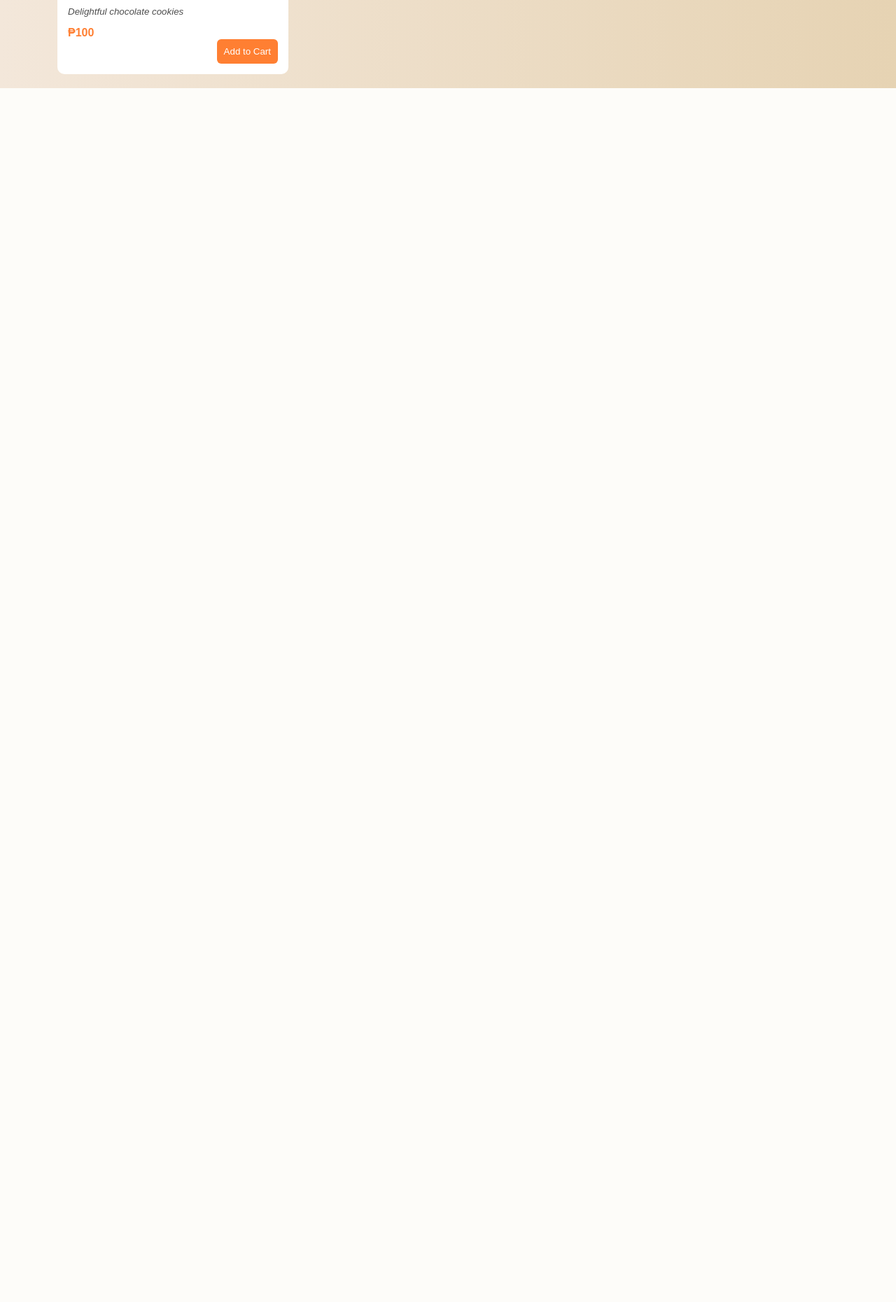
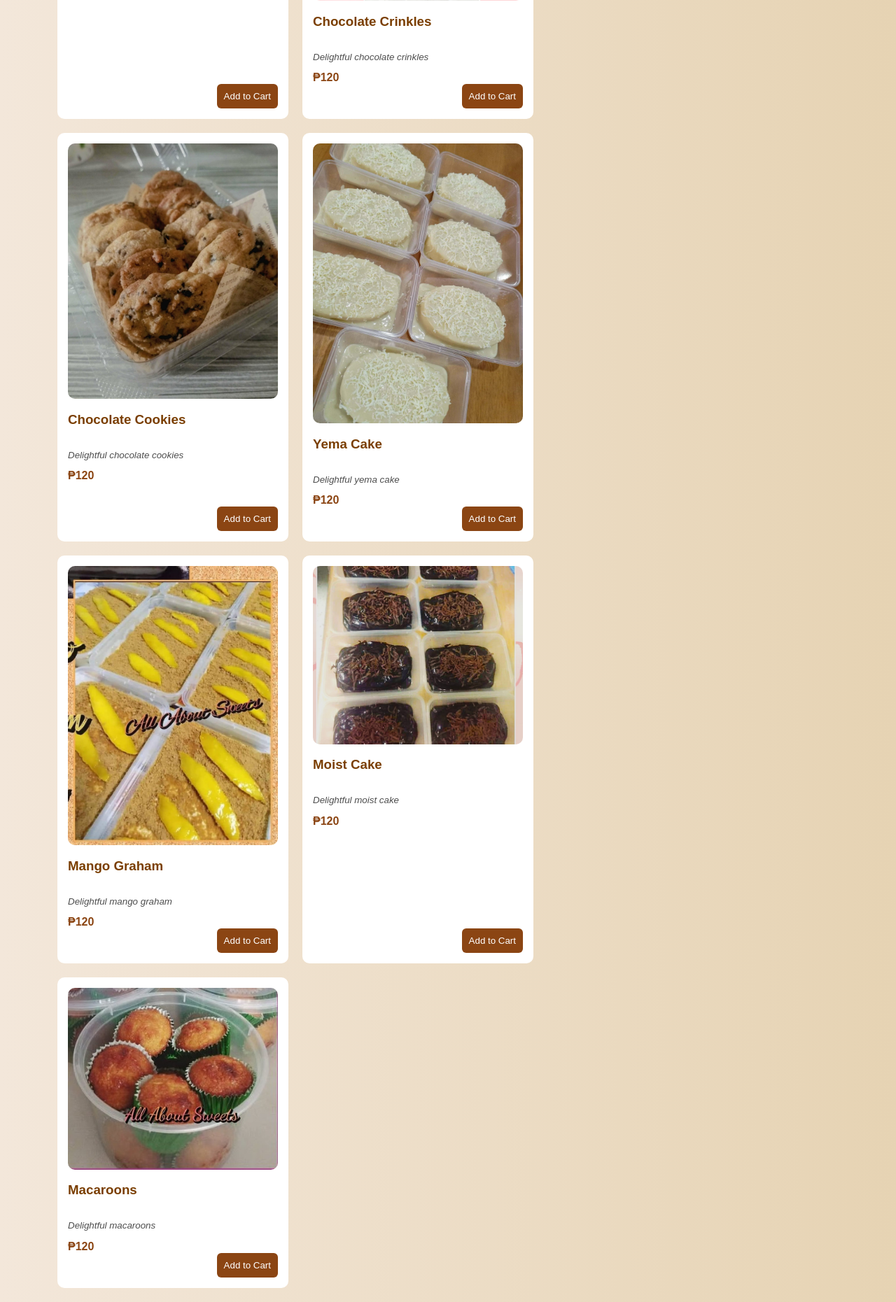
Before and after one commit to kiaaxia/All-About-Sweets-w-backend, a PHP site: page /ordernow.php in a window 1280 px wide. Shown: the part 1386-3247 px from the top of the page at 70% size. Before the commit the page ends 1512 px from the top, so only its background shows below. Run offline with PHP 8.4, Linux system fonts and the light colour scheme.

Commit message:
Updated ordering system, product search, added images

```diff
--- a/ordernow.css
+++ b/ordernow.css
@@ -48,12 +48,12 @@ h1 {
 }
 
 .price {
-  color: #ff7f32;
+  color: #8b4513;
   font-weight: bold;
 }
 
 .product-card button {
-  background: #ff7f32;
+  background: #8b4513;
   color: white;
   border: none;
   padding: 10px;
@@ -111,7 +111,7 @@ h1 {
 }
 
 .cart-controls button {
-  background: #ffb732;
+  background: #8b4513;
   color: white;
   border: none;
   padding: 3px 8px;
@@ -122,7 +122,7 @@ h1 {
 
 .checkout-btn {
   width: 100%;
-  background: #ff7f32;
+  background: #8b4513;
   color: white;
   padding: 12px;
   border: none;
@@ -186,3 +186,26 @@ h1 {
     font-size: 14px;
   }
 }
+
+/* search-bar */
+.search-box {
+  margin: 15px 0 25px;
+  width: 100%;
+}
+
+.search-box input {
+  width: 100%;
+  max-width: 450px;
+  padding: 12px 16px;
+  border: 2px solid #e0c3a3;
+  border-radius: 25px;
+  outline: none;
+  font-size: 15px;
+  background: #fffaf5;
+  color: #7a3e00;
+}
+
+.search-box input:focus {
+  border-color: #ff7f32;
+  box-shadow: 0 4px 12px rgba(255, 127, 50, 0.2);
+}
--- a/ordernow.php
+++ b/ordernow.php
@@ -21,28 +21,29 @@ session_start();
       <div class="products">
         <h2>Our Products</h2>
 
+        <div class="search-box">
+  <input type="text" id="searchInput" placeholder="Search pastry..." onkeyup="searchProducts()">
+</div>
+
         <div class="product-list">
-          <div class="product-card">
-            <img src="assets/placeholder.jpg" />
-            <h3>Customized Cake</h3>
-            <p>Personalized cake</p>
-            <div class="price">
+        <div class="product-card">
+            <img src="assets/cake_2.jpg" />
+              <h3>Customized Cake</h3>
               <p>
-                Price may vary depending on design, size, and customization.
+              Personalized cake for birthdays, celebrations, and special occasions.
               </p>
-              Stars at ₱1200
-            </div>
-            <button
-              onclick="
-                addToCart('Customized Cake', 1200, 'customized-cake.jpg')
-              "
-            >
-              Add to Cart
-            </button>
-          </div>
+
+                <div class="price">
+                  Price depends on size, design, and customization.
+              </div>
+
+                  <a href="https://web.facebook.com/Jsweetsandpastries" target="_blank">
+                <button type="button">Inquire on our Facebook Page</button>
+                  </a>
+              </div>
 
           <div class="product-card">
-            <img src="assets/placeholder.jpg" />
+            <img src="assets/banana-cake.jpg" />
             <h3>Banana Cake</h3>
             <p>Moist banana cake</p>
             <div class="price">₱120</div>
@@ -52,23 +53,23 @@ session_start();
           </div>
 
           <div class="product-card">
-            <img src="assets/placeholder.jpg" />
+            <img src="assets/leche_flan.jpg" />
             <h3>Leche Flan</h3>
             <p>Classic Filipino leche flan</p>
-            <div class="price">₱100</div>
-            <button onclick="addToCart('Leche Flan', 100, 'leche-flan.jpg')">
+            <div class="price">₱120</div>
+            <button onclick="addToCart('Leche Flan', 120, 'leche_flan.jpg')">
               Add to Cart
             </button>
           </div>
 
           <div class="product-card">
-            <img src="assets/placeholder.jpg" />
+            <img src="assets/choco_crinkles.jpg" />
             <h3>Chocolate Crinkles</h3>
             <p>Delightful chocolate crinkles</p>
             <div class="price">₱120</div>
             <button
               onclick="
-                addToCart('Chocolate Crinkles', 120, 'chocolate-crinkles.jpg')
+                addToCart('Chocolate Crinkles', 120, 'choco_crinkles.jpg')
               "
             >
               Add to Cart
@@ -76,13 +77,56 @@ session_start();
           </div>
 
           <div class="product-card">
-            <img src="assets/placeholder.jpg" />
+            <img src="assets/cookies.jpg" />
             <h3>Chocolate Cookies</h3>
             <p>Delightful chocolate cookies</p>
-            <div class="price">₱100</div>
+            <div class="price">₱120</div>
             <button
-              onclick="addToCart('Chocolate Cookies', 100, 'cookies.jpg')"
+              onclick="addToCart('Chocolate Cookies', 120, 'cookies.jpg')"
             >
+              Add to Cart
+            </button>
+          </div>
+
+                    <div class="product-card">
+            <img src="assets/yema-cake.jpg" />
+            <h3>Yema Cake</h3>
+            <p>Delightful yema cake</p>
+            <div class="price">₱120</div>
+            <button
+              onclick="addToCart('Yema Cake', 120, 'yema-cake.jpg')">
+              Add to Cart
+            </button>
+          </div>
+
+            <div class="product-card">
+            <img src="assets/mango_graham.jpg" />
+            <h3>Mango Graham</h3>
+            <p>Delightful mango graham</p>
+            <div class="price">₱120</div>
+            <button
+              onclick="addToCart('Mango Graham', 120, 'mango_graham.jpg')">
+              Add to Cart
+            </button>
+          </div>
+
+          <div class="product-card">
+            <img src="assets/moist_cake.jpg" />
+            <h3>Moist Cake</h3>
+            <p>Delightful moist cake</p>
+            <div class="price">₱120</div>
+            <button onclick="addToCart('Moist Cake', 120, 'moist_cake.jpg')">
+              Add to Cart
+            </button>
+          </div>
+
+
+            <div class="product-card">
+            <img src="assets/macaroons.jpg" />
+            <h3>Macaroons</h3>
+            <p>Delightful macaroons</p>
+            <div class="price">₱120</div>
+            <button onclick="addToCart('Macaroons', 120, 'macaroons.jpg')">
               Add to Cart
             </button>
           </div>
@@ -229,6 +273,22 @@ session_start();
 
         window.location.href = "checkout.php?data=" + encodedData;
       }
+
+      function searchProducts() {
+  const input = document.getElementById("searchInput").value.toLowerCase();
+  const cards = document.querySelectorAll(".product-card");
+
+  cards.forEach(function(card) {
+    const productName = card.querySelector("h3").textContent.toLowerCase();
+    const productDesc = card.querySelector("p").textContent.toLowerCase();
+
+    if (productName.includes(input) || productDesc.includes(input)) {
+      card.style.display = "flex";
+    } else {
+      card.style.display = "none";
+    }
+  });
+}
     </script>
   </body>
 </html>
```
Also changed, not shown: index.php (+27 -39 lines), assets/banana-cake.jpg (added), assets/cake.jpg (added), assets/cake_2.jpg (added), assets/cake_cars.jpg (added), assets/cakee.jpg (added), assets/choco_crinkles.jpg (added), assets/cookies.jpg (added), assets/leche_flan.jpg (added), assets/macaroons.jpg (added), assets/mango_graham.jpg (added), assets/moist_cake.jpg (added), assets/yema-cake.jpg (added).
